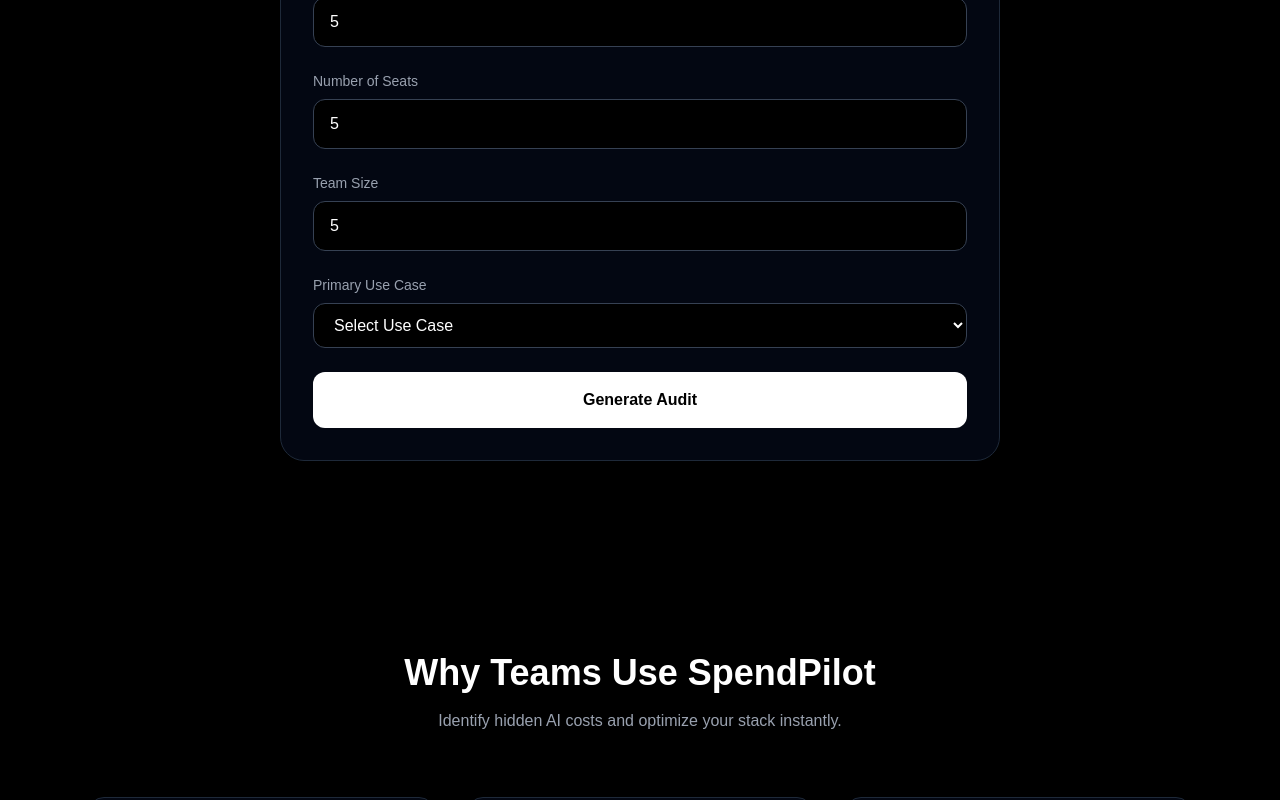
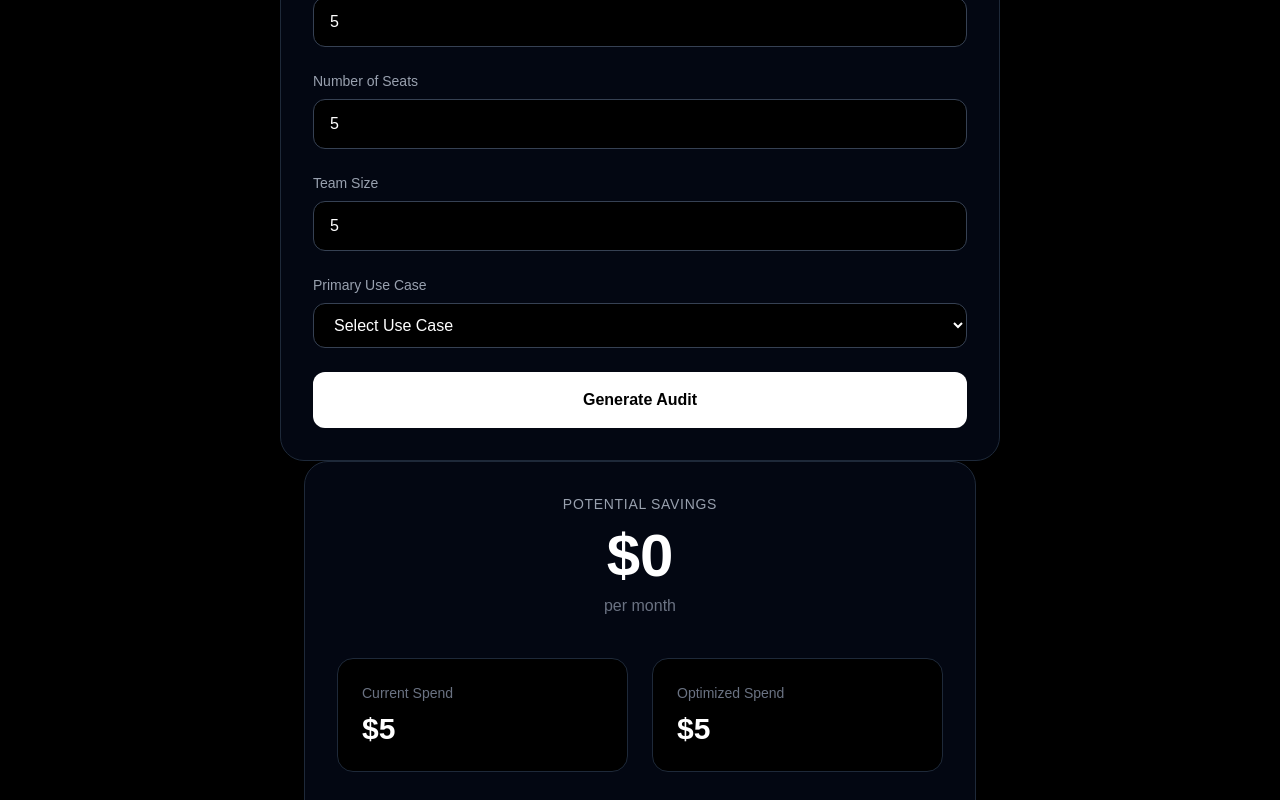
Before and after one commit to madhumithasamala23/ai-spend-audit, a Next.js app: page / in a window 1280 px wide. Both pictures are taken after typing "Sample", "5", "5", "5" into the empty fields and a click on the button "Generate Audit". Shown: the part 1255-2055 px from the top of the page. Built offline with nearby package versions, Linux system fonts and the light colour scheme.

Commit message:
feat: add dynamic audit results interface

```diff
--- a/app/layout.tsx
+++ b/app/layout.tsx
@@ -13,7 +13,7 @@ const geistMono = Geist_Mono({
 });
 
 export const metadata: Metadata = {
-  title: "Create Next App",
+  title: "SpendPilot - AI Spend Audit",
   description: "Generated by create next app",
 };
 
--- a/components/audit-form.tsx
+++ b/components/audit-form.tsx
@@ -2,7 +2,7 @@
 
 import { useState } from "react";
 import { runAudit } from "@/lib/audit-engine";
-
+import AuditResult from "./audit-result";
 const tools = [
   "ChatGPT",
   "Claude",
@@ -11,7 +11,10 @@ const tools = [
   "Gemini",
 ];
 
-export default function AuditForm() {
+  export default function AuditForm() {
+
+  const [result, setResult] = useState<any>(null);
+
   const [formData, setFormData] = useState({
     tool: "",
     plan: "",
@@ -33,12 +36,11 @@ export default function AuditForm() {
   function handleSubmit(e: React.FormEvent) {
     e.preventDefault();
 
-    const result = runAudit(formData);
+    const auditResult = runAudit(formData);
 
-    console.log(result);
+    console.log(auditResult);
 
-        alert(
-  `Potential Savings: $${result.savings}/month`);
+    setResult(auditResult);
   }
 
   return (
@@ -177,6 +179,7 @@ export default function AuditForm() {
         </button>
 
       </form>
+      {result && <AuditResult result={result} />}
     </section>
   );
 }
--- /dev/null
+++ b/components/audit-result.tsx
@@ -0,0 +1,87 @@
+interface AuditResultProps {
+  result: {
+    tool: string;
+    currentSpend: number;
+    optimizedSpend: number;
+    savings: number;
+    recommendation: string;
+    reason: string;
+  };
+}
+
+export default function AuditResult({
+  result,
+}: AuditResultProps) {
+  return (
+    <section className="max-w-4xl mx-auto px-6 pb-24">
+
+      <div className="bg-gray-950 border border-gray-800 rounded-3xl p-8">
+
+        {/* Heading */}
+        <div className="text-center mb-10">
+
+          <p className="text-gray-400 uppercase tracking-wider text-sm">
+            Potential Savings
+          </p>
+
+          <h2 className="text-6xl font-bold mt-3 text-white">
+            ${result.savings}
+          </h2>
+
+          <p className="text-gray-500 mt-2">
+            per month
+          </p>
+
+        </div>
+
+        {/* Details */}
+        <div className="grid md:grid-cols-2 gap-6">
+
+          <div className="bg-black rounded-2xl p-6 border border-gray-800">
+
+            <p className="text-gray-500 text-sm mb-2">
+              Current Spend
+            </p>
+
+            <h3 className="text-3xl font-bold">
+              ${result.currentSpend}
+            </h3>
+
+          </div>
+
+          <div className="bg-black rounded-2xl p-6 border border-gray-800">
+
+            <p className="text-gray-500 text-sm mb-2">
+              Optimized Spend
+            </p>
+
+            <h3 className="text-3xl font-bold">
+              ${result.optimizedSpend}
+            </h3>
+
+          </div>
+
+        </div>
+
+        {/* Recommendation */}
+        <div className="mt-8 bg-black rounded-2xl p-6 border border-gray-800">
+
+          <p className="text-gray-500 text-sm mb-2">
+            Recommendation
+          </p>
+
+          <h3 className="text-2xl font-semibold mb-3">
+            {result.recommendation}
+          </h3>
+
+          <p className="text-gray-400 leading-relaxed">
+            {result.reason}
+          </p>
+
+        </div>
+
+      </div>
+
+    </section>
+  );
+}
```
